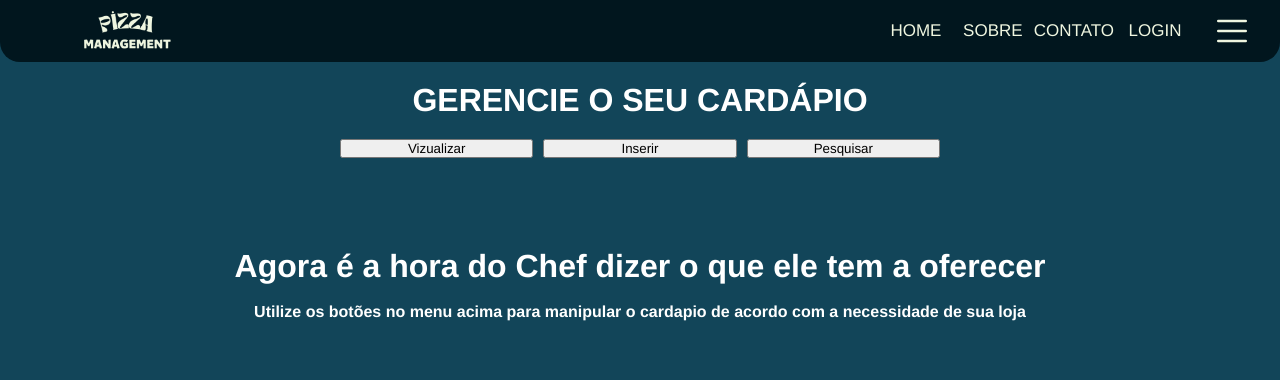
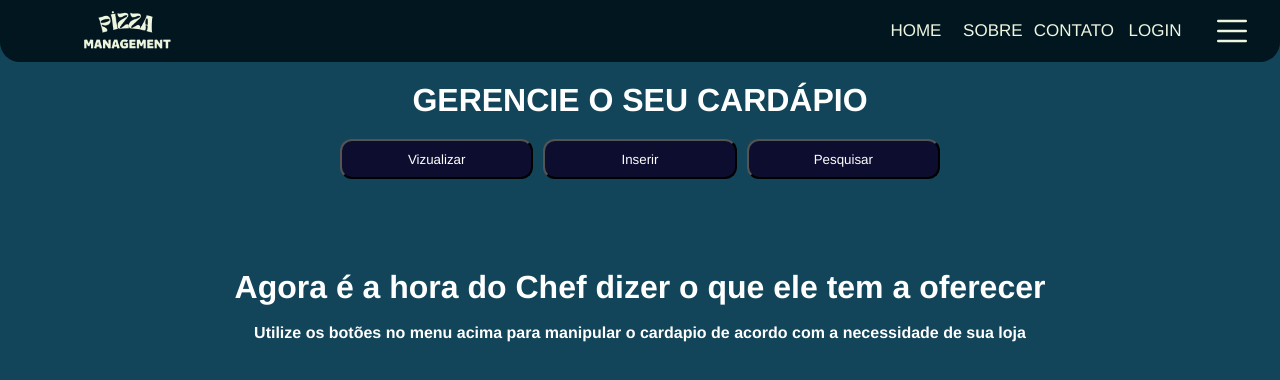
Before and after one commit to NodjaLima/pizza_management, a React (Vite) app: page /cardapio in a window 1280 px wide. Shown: the top 380 px of the page. Built offline with nearby package versions, Linux system fonts and the light colour scheme.

Commit message:
estiliza botoes da entidade cardapio

```diff
--- /dev/null
+++ b/src/components/form_cardapio/form_cardapio.css
@@ -0,0 +1,13 @@
+.editar_btn{
+  width: 30%;
+  background-color: rgb(13, 13, 48);
+  color: white;
+  border-radius: 12px;
+  height: 40px;
+  transition-duration: 0.4s;
+}
+
+.editar_btn:hover{
+  background-color: #654cd3;
+  cursor:pointer;
+}
--- a/src/components/form_cardapio/form_cardapio.jsx
+++ b/src/components/form_cardapio/form_cardapio.jsx
@@ -1,3 +1,5 @@
+import './form_cardapio.css'
+
 const FormularioCardapio = (props) => {
   return (
     <div className="put-cardapio">
--- a/src/components/inserir_cardapio/inserir_cardapio.css
+++ b/src/components/inserir_cardapio/inserir_cardapio.css
@@ -7,10 +7,22 @@
   padding: 20px;
 }
 
-.Cadatrar_btn{
-  width: 30%;
-}
+
 
 .inserir_inp{
   width: 70%;
 }
+
+.Cadatrar_btn{
+  width: 30%;
+  background-color: rgb(13, 13, 48);
+  color: white;
+  border-radius: 12px;
+  height: 40px;
+  transition-duration: 0.4s;
+}
+
+.Cadatrar_btn:hover{
+  background-color: #654cd3;
+  cursor:pointer;
+}
--- a/src/components/inserir_cardapio/inserir_cardapio.jsx
+++ b/src/components/inserir_cardapio/inserir_cardapio.jsx
@@ -38,7 +38,7 @@ const InserirCardapio = () => {
     {!mostra &&
     <div>
     <h3>Item inserido com sucesso!</h3>
-    <button onClick={()=> {setMostra(true)}}>Cadastrar Novo Item</button>
+    <button className="Cadatrar_btn" onClick={()=> {setMostra(true)}}>Cadastrar Novo Item</button>
     </div>
     }
     </>
--- a/src/components/item_cardapio/item_cardapio.css
+++ b/src/components/item_cardapio/item_cardapio.css
@@ -13,9 +13,18 @@
 .botoes-item{
   width: 100px;
   justify-content: space-between;
-
 }
 
 .btn-item{
-  margin: 5px;
+  width: 100%;
+  background-color: rgb(13, 13, 48);
+  color: white;
+  border-radius: 12px;
+  height: 30px;
+  transition-duration: 0.4s;
 }
+
+.btn-item:hover{
+  background-color: #654cd3;
+  cursor:pointer;
+}
--- a/src/pages/cardapio/cardapio.css
+++ b/src/pages/cardapio/cardapio.css
@@ -14,6 +14,16 @@
   width: 50vw;
 }
 
-button{
+.btn{
   width: 100%;
+  background-color: rgb(13, 13, 48);
+  color: white;
+  border-radius: 12px;
+  height: 40px;
+  transition-duration: 0.4s;
 }
+
+.btn:hover{
+  background-color: #654cd3;
+  cursor:pointer;
+}
--- a/src/pages/cardapio/cardapio.jsx
+++ b/src/pages/cardapio/cardapio.jsx
@@ -19,19 +19,19 @@ const Cardapio = () => {
       <h1>GERENCIE O SEU CARDÁPIO</h1>
 
       <div className='cardapio-botoes'>
-      <button onClick={()=>{
+      <button className='btn' onClick={()=>{
         setMostraCardapio(true)
         setInserirCardapio(false)
         setPesquisaCardapio(false)
         setInicio(false)}
         }>Vizualizar</button>
-      <button onClick={()=>{
+      <button className='btn'onClick={()=>{
         setMostraCardapio(false)
         setInserirCardapio(true)
         setPesquisaCardapio(false)
         setInicio(false)}
         }>Inserir</button>
-      <button onClick={()=>{
+      <button className='btn'onClick={()=>{
         setMostraCardapio(false)
         setInserirCardapio(false)
         setPesquisaCardapio(true)
```
